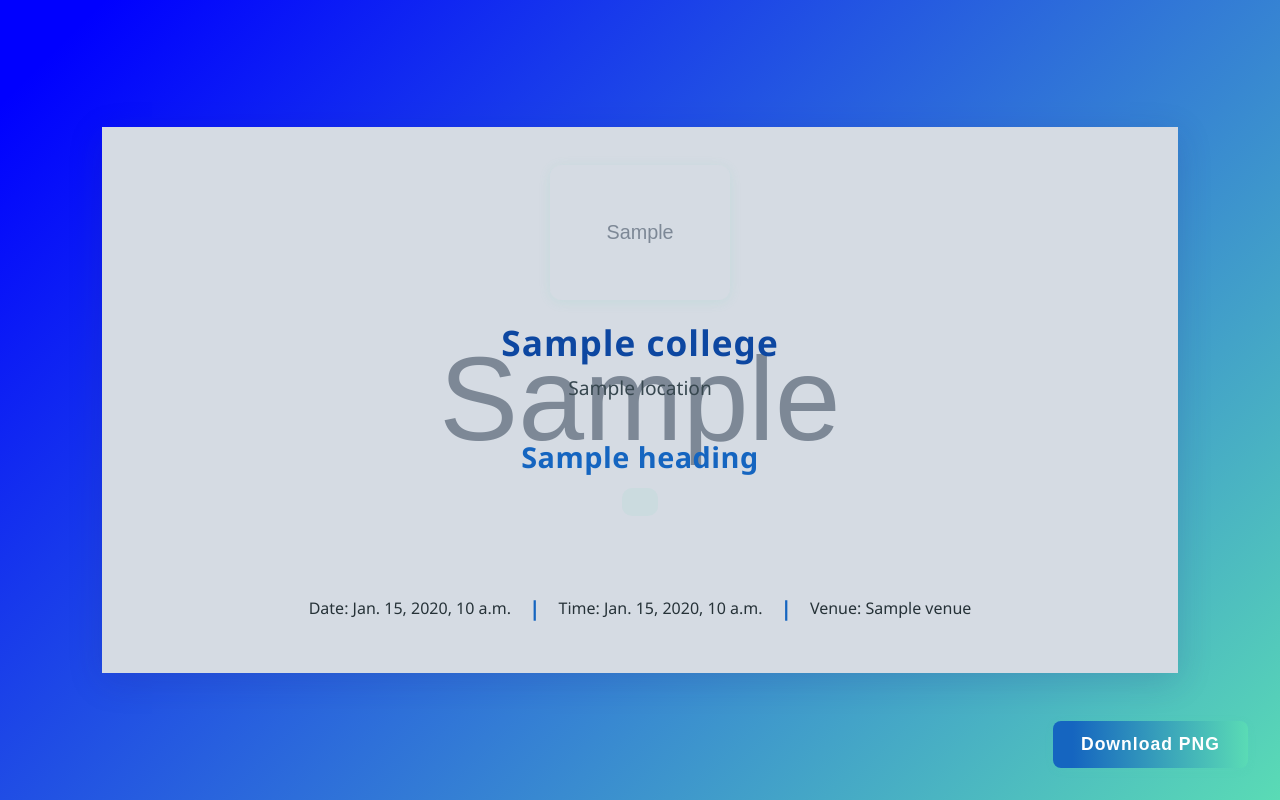
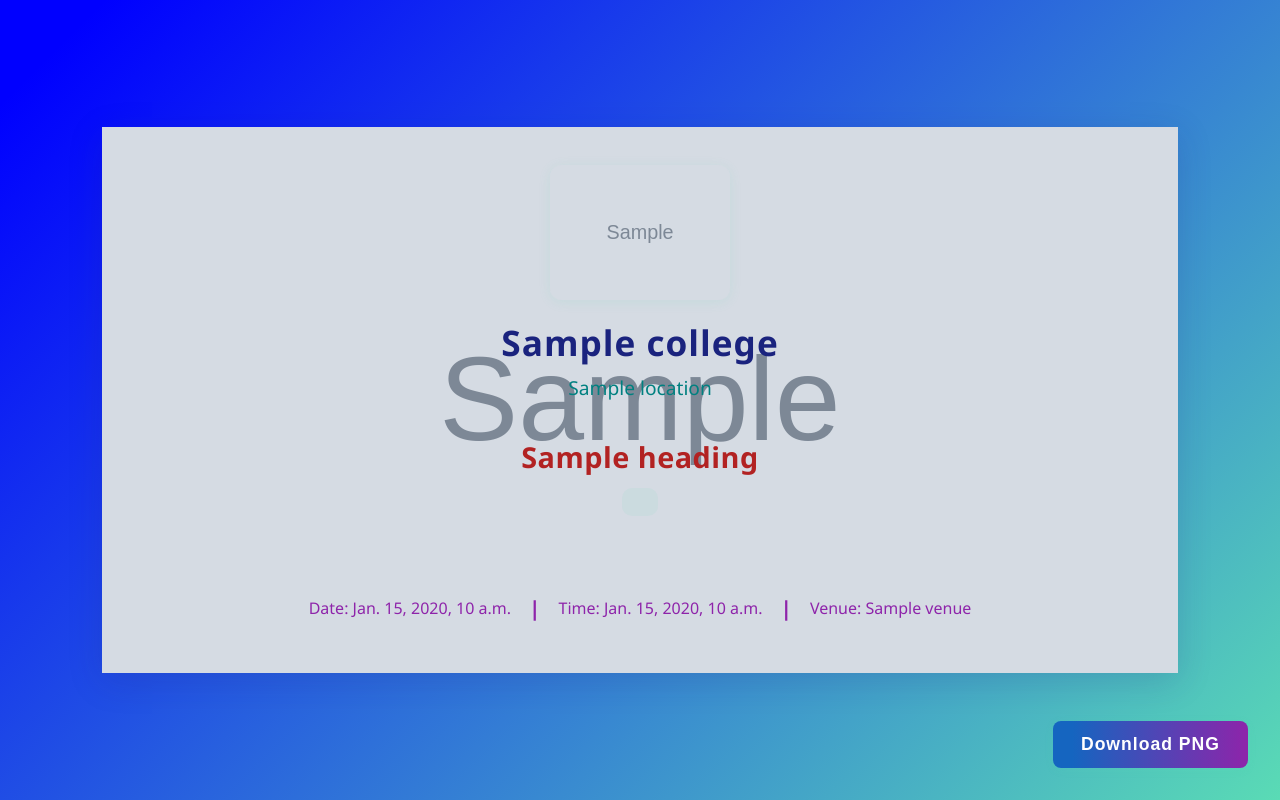
Before and after one commit to Aswin-AR5055/TemplateEditor, a Django app: template editor/templates/editor/template_preview.html in a window 1280 px wide. Run offline with Django 5.2, Linux system fonts and the light colour scheme; the template is opened without the code that fills it: most values are stand-ins (such as "Sample title", 1, 10 or a date in 2020); grey boxes marked "Sample" are stand-in pictures.

Commit message:
improved styles

```diff
--- a/editor/static/css/style.css
+++ b/editor/static/css/style.css
@@ -1,4 +1,3 @@
-/* General Reset & Background */
 html, body {
     width: 100vw;
     height: 100vh;
@@ -13,7 +12,6 @@ html, body {
     overflow-x: hidden;
 }
 
-/* Container for centering */
 .container {
     width: 100vw;
     min-height: 100vh;
@@ -24,7 +22,6 @@ html, body {
     box-sizing: border-box;
 }
 
-/* Invitation Card */
 #invitation {
     width: 1000px;
     max-width: 95vw;
@@ -42,7 +39,6 @@ html, body {
     background-position: center;
 }
 
-/* Image Styling */
 .image-container {
     width: 100%;
     display: flex;
@@ -59,12 +55,11 @@ html, body {
     box-shadow: 0 2px 12px rgba(90, 219, 181, 0.13);
 }
 
-/* Typography */
 .college-name {
     text-align: center;
     font-size: 2.2rem;
     font-weight: 700;
-    color: #0d47a1; /* deep blue */
+    color: #1A237E;
     margin-top: 0;
     margin-bottom: 8px;
     letter-spacing: 1px;
@@ -73,7 +68,7 @@ html, body {
 .location {
     text-align: center;
     font-size: 1.2rem;
-    color: #37474f; /* dark gray */
+    color: #008080;
     margin-bottom: 18px;
     font-weight: 500;
 }
@@ -83,14 +78,14 @@ html, body {
     margin: 18px 0 12px 0;
     font-size: 1.8rem;
     font-weight: 700;
-    color: #1565c0; /* strong blue */
+    color: #B22222;
     letter-spacing: 0.5px;
 }
 
 .message {
     text-align: center;
     font-size: 1.1rem;
-    color: #263238; /* charcoal gray */
+    color: #333333;
     line-height: 1.6;
     max-width: 90%;
     margin: 0 auto 18px auto;
@@ -98,10 +93,9 @@ html, body {
     padding: 14px 18px;
     box-sizing: border-box;
     font-weight: 500;
-    background: rgba(90, 219, 181, 0.08); /* subtle highlight */
+    background: rgba(90, 219, 181, 0.08);
 }
 
-/* Footer */
 .footer {
     width: 100%;
     text-align: center;
@@ -121,24 +115,23 @@ html, body {
 }
 
 .footer-item {
-    color: #263238;
+    color: #8E24AA;
     font-weight: 500;
 }
 
 .footer-separator {
-    color: #1565c0;
+    color: #8E24AA;
     font-size: 1.3rem;
     font-weight: 700;
 }
 
-/* Download Button */
 .download-btn {
     position: fixed;
     bottom: 32px;
     right: 32px;
     padding: 13px 28px;
-    background: linear-gradient(90deg, #1565c0 10%, #5adbb5 100%);
-    color: #fff;
+    background: linear-gradient(90deg, #1565C0 10%, #8E24AA 100%);
+    color: #FFFFFF;
     border: none;
     border-radius: 8px;
     font-size: 1.1rem;
@@ -151,11 +144,9 @@ html, body {
 }
 
 .download-btn:hover {
-    background: linear-gradient(90deg, #5adbb5 60%, #7A85C1 100%);
     transform: translateY(-2px) scale(1.03);
 }
 
-/* Print */
 @media print {
   @page {
     size: A4;
@@ -175,7 +166,6 @@ html, body {
   }
 }
 
-/* Responsive Design */
 @media (max-width: 900px) {
     #invitation {
         width: 98vw;
--- a/editor/templates/editor/form.html
+++ b/editor/templates/editor/form.html
@@ -7,8 +7,6 @@
     * {
       box-sizing: border-box;
     }
-
-    /* Page background */
     body {
       font-family: 'Segoe UI', 'Arial', sans-serif;
       margin: 0;
@@ -98,7 +96,7 @@
       margin-top: 10px;
       width: 100%;
       padding: 13px 0;
-      background: linear-gradient(90deg, blue 10%, #5adbb5 100%);
+      background: linear-gradient(90deg, #1565C0 10%, #8E24AA 100%);
       color: #fff;
       border: none;
       border-radius: 7px;
@@ -111,7 +109,6 @@
     }
 
     .form-card button:hover {
-      background: linear-gradient(90deg, #5adbb5 60%, #7A85C1 100%);
       transform: translateY(-2px) scale(1.02);
     }
 
--- a/editor/views.py
+++ b/editor/views.py
@@ -19,14 +19,12 @@ def template_editor(request):
             filename = fs.save(image.name, image)
             context['image_url'] = fs.url(filename)
 
-        # Background image (check uploaded, else fallback)
         if request.FILES.get('background_image'):
             background_image = request.FILES['background_image']
             fs = FileSystemStorage()
             filename = fs.save(background_image.name, background_image)
             context['background_image_url'] = fs.url(filename)
         else:
-            # default background (from static folder)
             context['background_image_url'] = '/static/editor/image/55123.jpg'
 
         return render(request, 'editor/template_preview.html', context)
```
